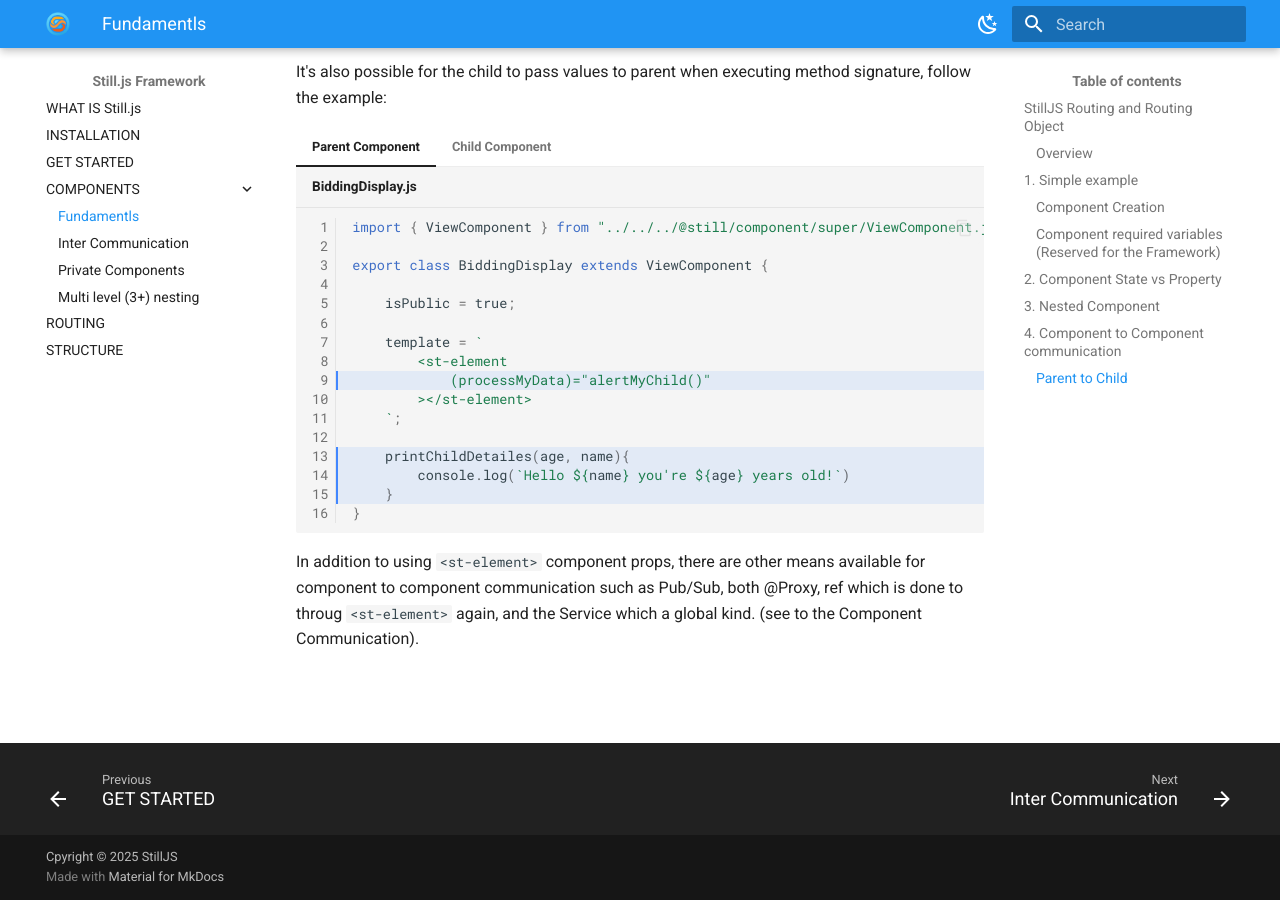
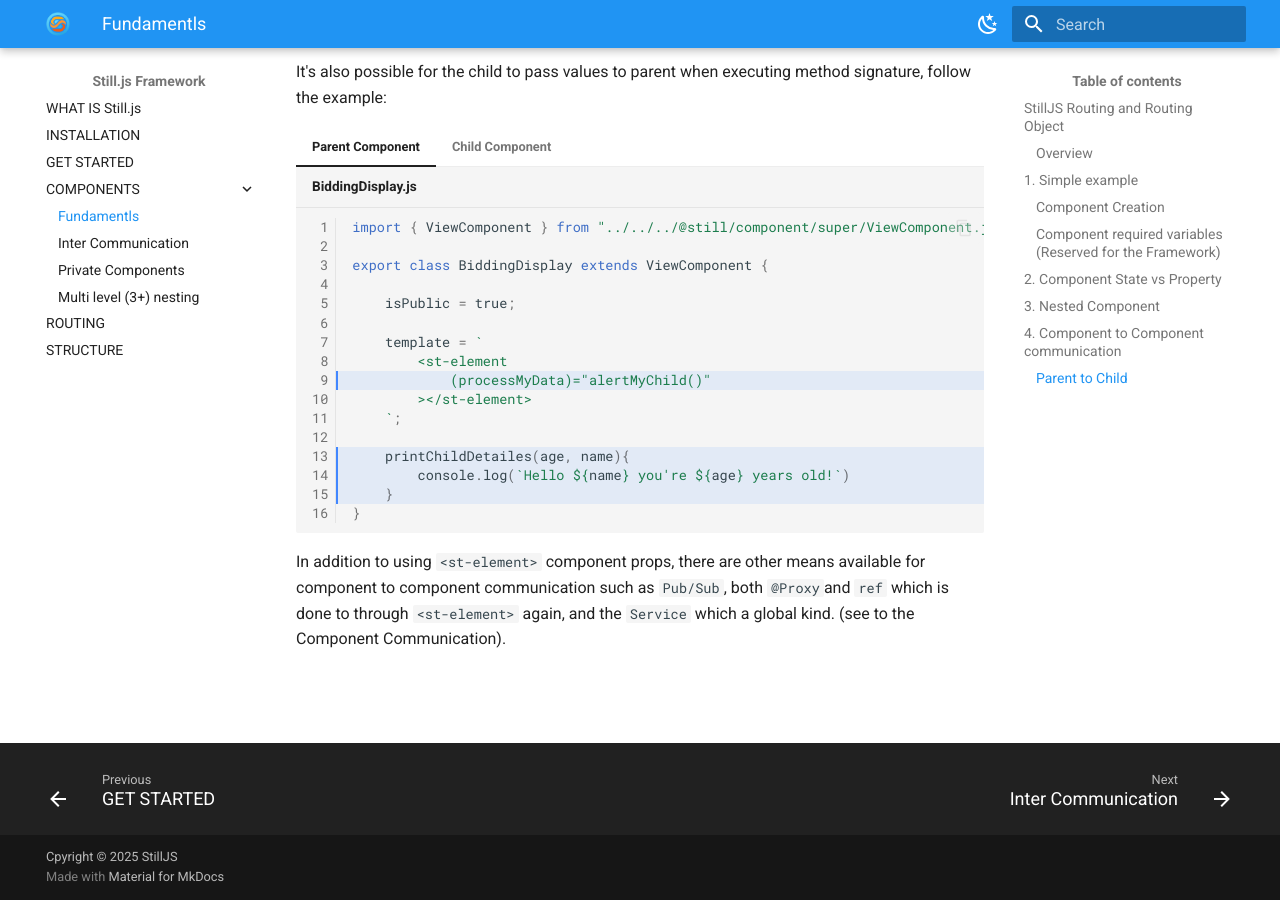
Before and after one commit to still-js/stilljs-site, an MkDocs documentation site: the page built from docs/components.md, in a window 1280 px wide and 900 px high, scrolled down 6313 px. Built offline with MkDocs 1.6.1 and Material for MkDocs 9.7.7, drawn with Linux system fonts in a browser that asks for light colours; some of the changed text lies outside the part shown.

Commit message:
spelling and highlightinh correction

```diff
--- a/docs/components.md
+++ b/docs/components.md
@@ -370,7 +370,7 @@ It's also possible for the child to pass values to parent when executing method
 
 	}
 
-In addition to using `<st-element>` component props, there are other means available for component to component communication such as Pub/Sub, both @Proxy, ref which is done to throug `<st-element>` again, and the Service which a global kind. (see to the Component Communication).
+In addition to using `<st-element>` component props, there are other means available for component to component communication such as `Pub/Sub`, both `@Proxy`and `ref` which is done to through `<st-element>` again, and the `Service` which a global kind. (see to the Component Communication).
 
 <br>
 <br>
```
Also changed, not shown: other parts of docs/components.md (+1 -1 lines).
